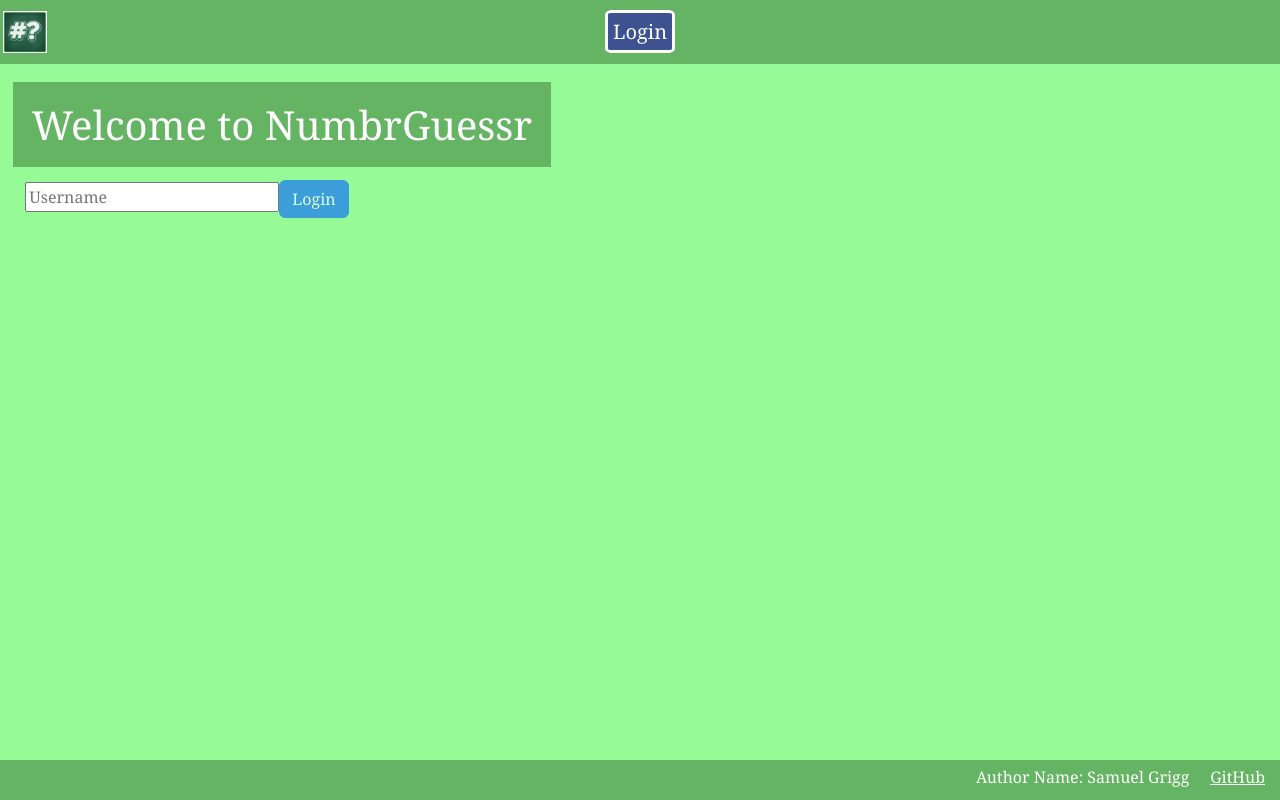
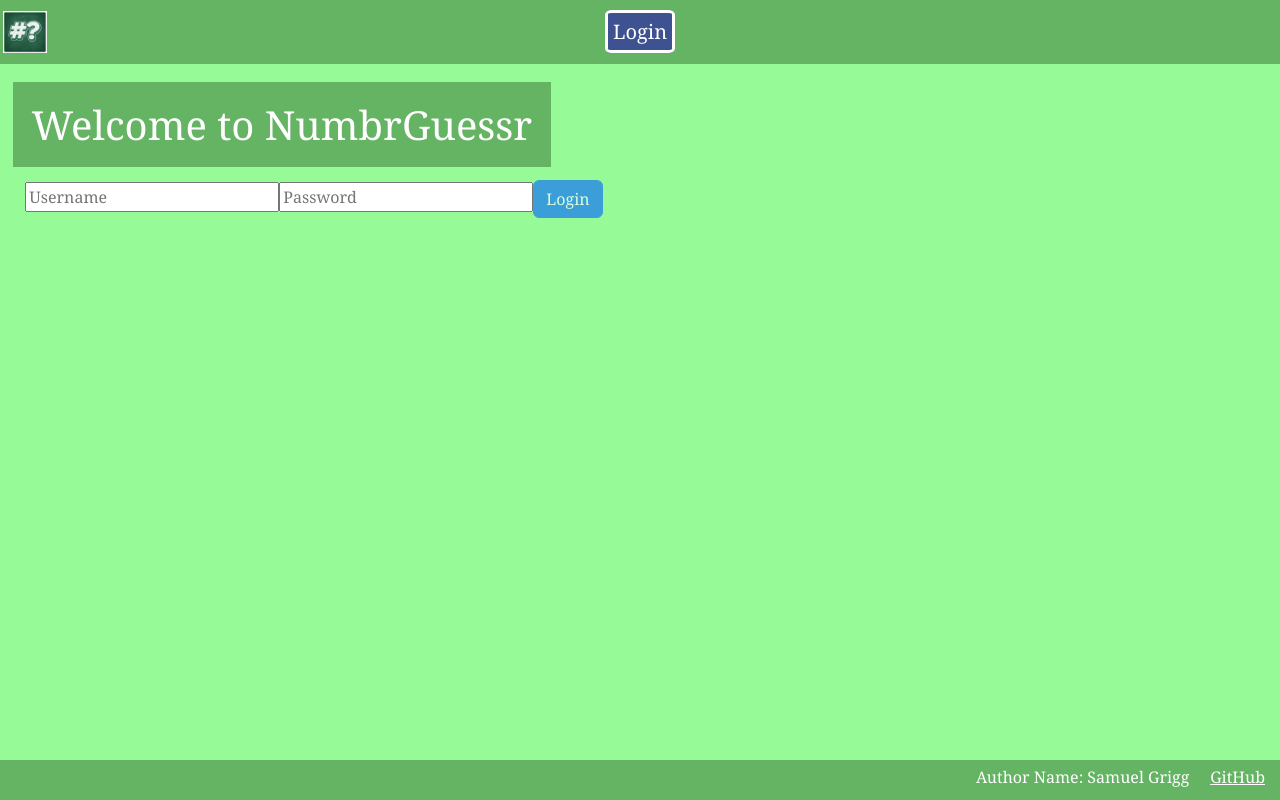
Before and after one commit to SamGrigg04/startup, a React (Vite) app: page / in a window 1280 px wide. Built offline with nearby package versions, Linux system fonts and the light colour scheme.

Commit message:
added the password field, let's hope it works

```diff
--- a/src/login/Unauthenticated.jsx
+++ b/src/login/Unauthenticated.jsx
@@ -2,6 +2,7 @@ import React from 'react';
 
 export function Unauthenticated({ onLogin }) {
   const [name, setName] = React.useState('');
+  const [password, setPassword] = React.useState('');
 
   return (
     <div>
@@ -11,10 +12,16 @@ export function Unauthenticated({ onLogin }) {
         value={name}
         onChange={(e) => setName(e.target.value)}
       />
+      <input
+        type="password"
+        placeholder="Password"
+        value={password}
+        onChange={(e) => setPassword(e.target.value)}
+      />
       <button
         className="btn btn-primary"
         onClick={() => onLogin(name)}
-        disabled={!name}
+        disabled={!name || !password}
       >
         Login
       </button>
```
